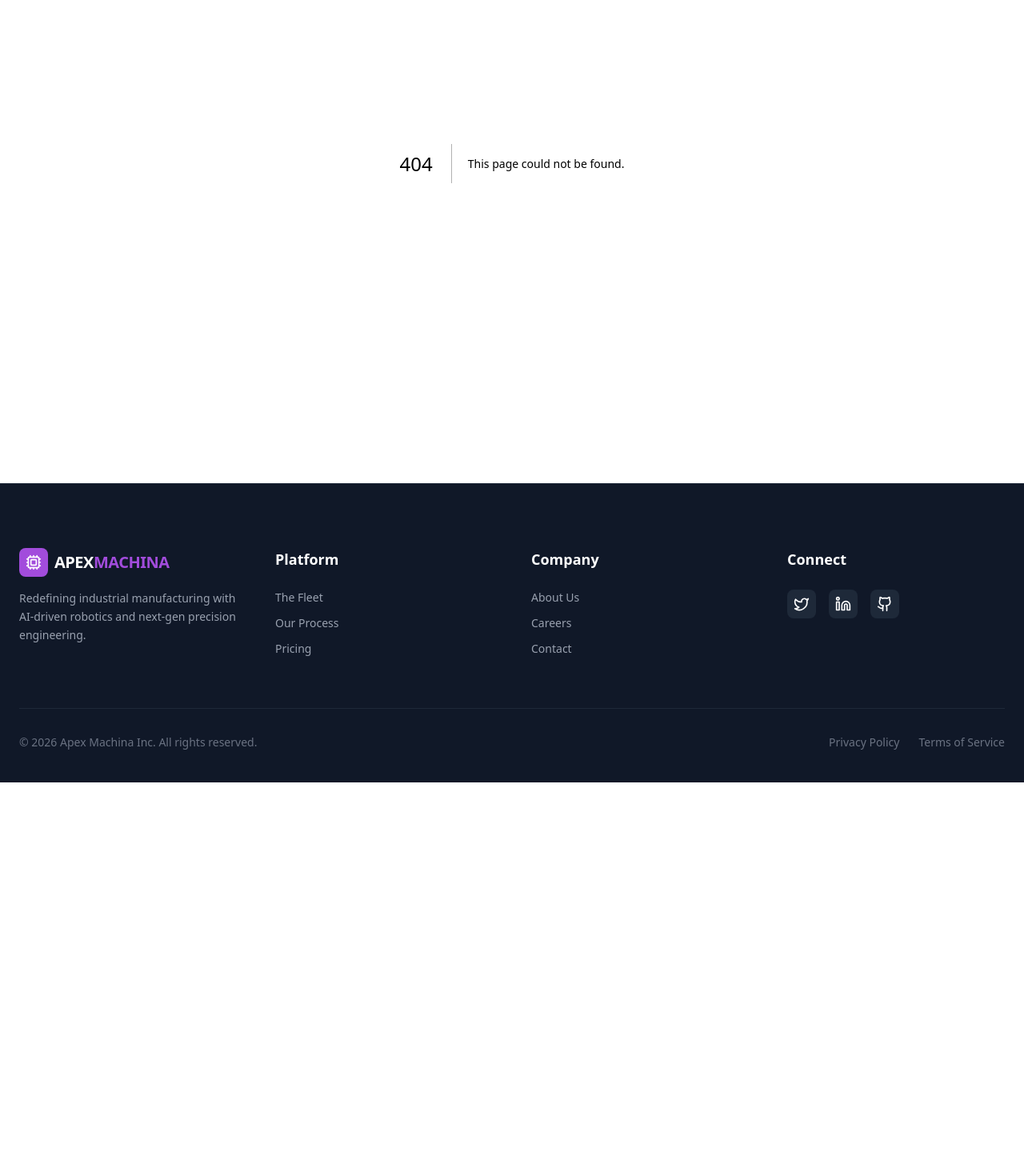
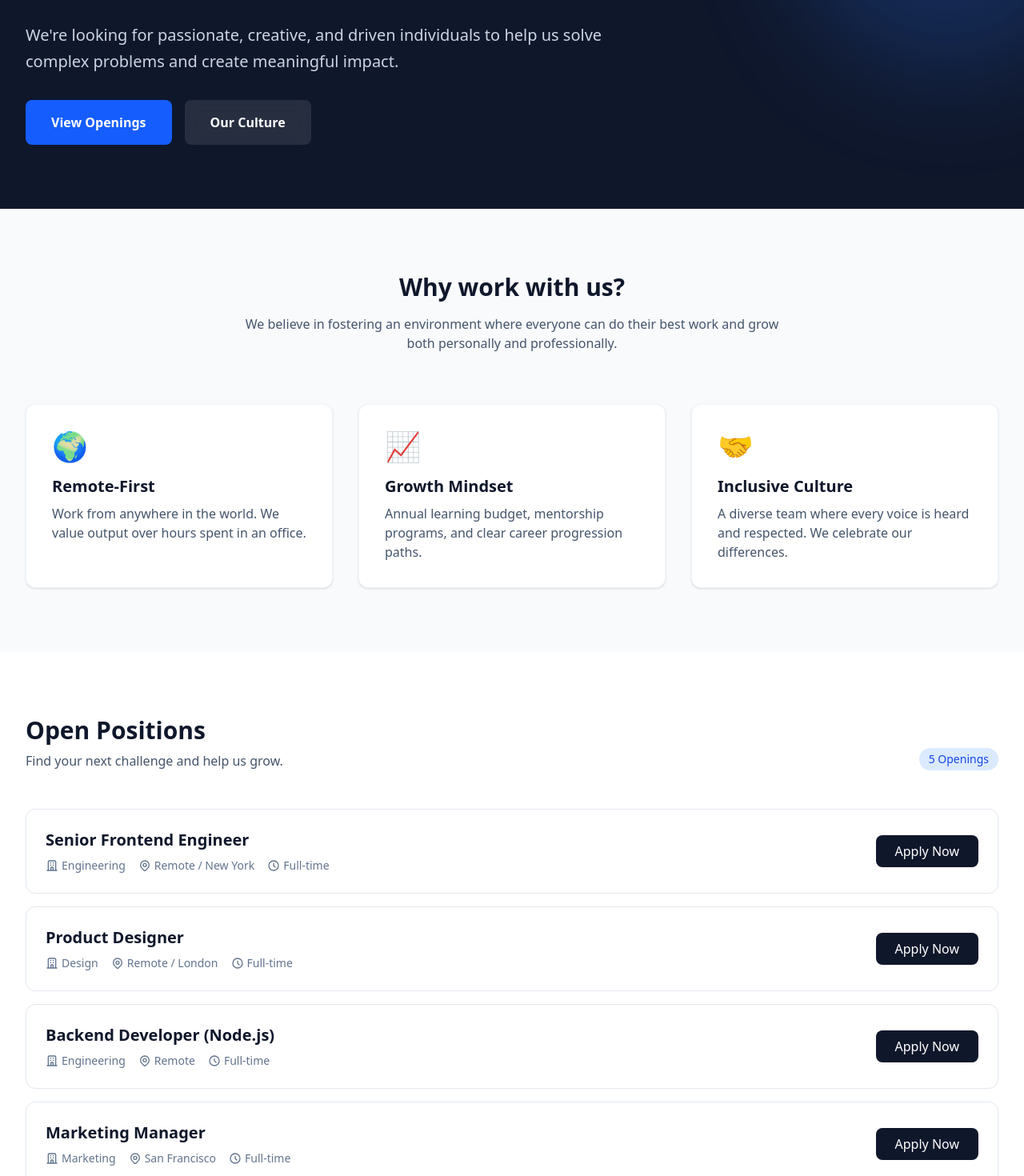
Before and after one commit to abu-tahir-0/test-llm-2, a Next.js app: page /careers in a window 1280 px wide. Before the commit this address had no page. Shown: the part 260-1730 px from the top of the page at 80% size. Before the commit the page ends 1238 px from the top, so only its background shows below. Built offline with nearby package versions, Linux system fonts and the light colour scheme.

Commit message:
AI Agent: make a new page for Careers

```diff
--- /dev/null
+++ b/src/app/careers/page.tsx
@@ -0,0 +1,190 @@
+import React from 'react';
+import Link from 'next/link';
+
+const openPositions = [
+  {
+    id: 1,
+    title: 'Senior Frontend Engineer',
+    department: 'Engineering',
+    location: 'Remote / New York',
+    type: 'Full-time',
+  },
+  {
+    id: 2,
+    title: 'Product Designer',
+    department: 'Design',
+    location: 'Remote / London',
+    type: 'Full-time',
+  },
+  {
+    id: 3,
+    title: 'Backend Developer (Node.js)',
+    department: 'Engineering',
+    location: 'Remote',
+    type: 'Full-time',
+  },
+  {
+    id: 4,
+    title: 'Marketing Manager',
+    department: 'Marketing',
+    location: 'San Francisco',
+    type: 'Full-time',
+  },
+  {
+    id: 5,
+    title: 'Customer Success Lead',
+    department: 'Operations',
+    location: 'Remote',
+    type: 'Full-time',
+  },
+];
+
+export default function CareersPage() {
+  return (
+    <div className="min-h-screen bg-white">
+      {/* Hero Section */}
+      <section className="relative py-20 overflow-hidden bg-slate-900 text-white">
+        <div className="container mx-auto px-4 sm:px-6 lg:px-8 relative z-10">
+          <div className="max-w-3xl">
+            <h1 className="text-4xl md:text-6xl font-bold tracking-tight mb-6">
+              Join our mission to build the future.
+            </h1>
+            <p className="text-xl text-slate-300 mb-8 leading-relaxed">
+              We're looking for passionate, creative, and driven individuals to help us solve complex problems and create meaningful impact.
+            </p>
+            <div className="flex flex-wrap gap-4">
+              <a
+                href="#open-positions"
+                className="px-8 py-4 bg-blue-600 hover:bg-blue-700 text-white font-semibold rounded-lg transition-colors"
+              >
+                View Openings
+              </a>
+              <Link
+                href="/about"
+                className="px-8 py-4 bg-white/10 hover:bg-white/20 text-white font-semibold rounded-lg transition-colors backdrop-blur-sm"
+              >
+                Our Culture
+              </Link>
+            </div>
+          </div>
+        </div>
+        {/* Decorative background element */}
+        <div className="absolute top-0 right-0 -translate-y-1/4 translate-x-1/4 w-96 h-96 bg-blue-500/20 rounded-full blur-3xl"></div>
+      </section>
+
+      {/* Values Section */}
+      <section className="py-20 bg-slate-50">
+        <div className="container mx-auto px-4 sm:px-6 lg:px-8">
+          <div className="text-center mb-16">
+            <h2 className="text-3xl font-bold text-slate-900 mb-4">Why work with us?</h2>
+            <p className="text-slate-600 max-w-2xl mx-auto">
+              We believe in fostering an environment where everyone can do their best work and grow both personally and professionally.
+            </p>
+          </div>
+
+          <div className="grid grid-cols-1 md:grid-cols-3 gap-8">
+            {[
+              {
+                title: 'Remote-First',
+                description: 'Work from anywhere in the world. We value output over hours spent in an office.',
+                icon: '🌍',
+              },
+              {
+                title: 'Growth Mindset',
+                description: 'Annual learning budget, mentorship programs, and clear career progression paths.',
+                icon: '📈',
+              },
+              {
+                title: 'Inclusive Culture',
+                description: 'A diverse team where every voice is heard and respected. We celebrate our differences.',
+                icon: '🤝',
+              },
+            ].map((value, index) => (
+              <div key={index} className="bg-white p-8 rounded-xl shadow-sm border border-slate-100">
+                <div className="text-4xl mb-4">{value.icon}</div>
+                <h3 className="text-xl font-bold text-slate-900 mb-2">{value.title}</h3>
+                <p className="text-slate-600">{value.description}</p>
+              </div>
+            ))}
+          </div>
+        </div>
+      </section>
+
+      {/* Open Positions Section */}
+      <section id="open-positions" className="py-20">
+        <div className="container mx-auto px-4 sm:px-6 lg:px-8">
+          <div className="flex flex-col md:flex-row md:items-end justify-between mb-12 gap-4">
+            <div>
+              <h2 className="text-3xl font-bold text-slate-900 mb-2">Open Positions</h2>
+              <p className="text-slate-600">Find your next challenge and help us grow.</p>
+            </div>
+            <div className="flex gap-2">
+              <span className="px-3 py-1 bg-blue-100 text-blue-700 text-sm font-medium rounded-full">
+                {openPositions.length} Openings
+              </span>
+            </div>
+          </div>
+
+          <div className="space-y-4">
+            {openPositions.map((job) => (
+              <div
+                key={job.id}
+                className="group block p-6 bg-white border border-slate-200 rounded-xl hover:border-blue-500 hover:shadow-md transition-all"
+              >
+                <div className="flex flex-col md:flex-row md:items-center justify-between gap-4">
+                  <div>
+                    <h3 className="text-xl font-bold text-slate-900 group-hover:text-blue-600 transition-colors">
+                      {job.title}
+                    </h3>
+                    <div className="flex flex-wrap gap-y-2 gap-x-4 mt-2 text-slate-500 text-sm">
+                      <span className="flex items-center">
+                        <svg className="w-4 h-4 mr-1" fill="none" stroke="currentColor" viewBox="0 0 24 24">
+                          <path strokeLinecap="round" strokeLinejoin="round" strokeWidth="2" d="M19 21V5a2 2 0 00-2-2H7a2 2 0 00-2 2v16m14 0h2m-2 0h-5m-9 0H3m2 0h5M9 7h1m-1 4h1m4-4h1m-1 4h1m-5 10v-5a1 1 0 011-1h2a1 1 0 011 1v5m-4 0h4" />
+                        </svg>
+                        {job.department}
+                      </span>
+                      <span className="flex items-center">
+                        <svg className="w-4 h-4 mr-1" fill="none" stroke="currentColor" viewBox="0 0 24 24">
+                          <path strokeLinecap="round" strokeLinejoin="round" strokeWidth="2" d="M17.657 16.657L13.414 20.9a1.998 1.998 0 01-2.827 0l-4.244-4.243a8 8 0 1111.314 0z" />
+                          <path strokeLinecap="round" strokeLinejoin="round" strokeWidth="2" d="M15 11a3 3 0 11-6 0 3 3 0 016 0z" />
+                        </svg>
+                        {job.location}
+                      </span>
+                      <span className="flex items-center">
+                        <svg className="w-4 h-4 mr-1" fill="none" stroke="currentColor" viewBox="0 0 24 24">
+                          <path strokeLinecap="round" strokeLinejoin="round" strokeWidth="2" d="M12 8v4l3 3m6-3a9 9 0 11-18 0 9 9 0 0118 0z" />
+                        </svg>
+                        {job.type}
+                      </span>
+                    </div>
+                  </div>
+                  <div>
+                    <button className="w-full md:w-auto px-6 py-2 bg-slate-900 text-white font-medium rounded-lg hover:bg-slate-800 transition-colors">
+                      Apply Now
+                    </button>
+                  </div>
+                </div>
+              </div>
+            ))}
+          </div>
+        </div>
+      </section>
+
+      {/* CTA Section */}
+      <section className="py-20 bg-blue-600 text-white">
+        <div className="container mx-auto px-4 sm:px-6 lg:px-8 text-center">
+          <h2 className="text-3xl font-bold mb-6">Don't see a role that fits?</h2>
+          <p className="text-xl text-blue-100 mb-8 max-w-2xl mx-auto">
+            We're always looking for talented people to join our team. Send us your resume and we'll keep you in mind for future openings.
+          </p>
+          <a
+            href="mailto:careers@example.com"
+            className="inline-block px-8 py-4 bg-white text-blue-600 font-bold rounded-lg hover:bg-blue-50 transition-colors"
+          >
+            General Application
+          </a>
+        </div>
+      </section>
+    </div>
+  );
+}
```
